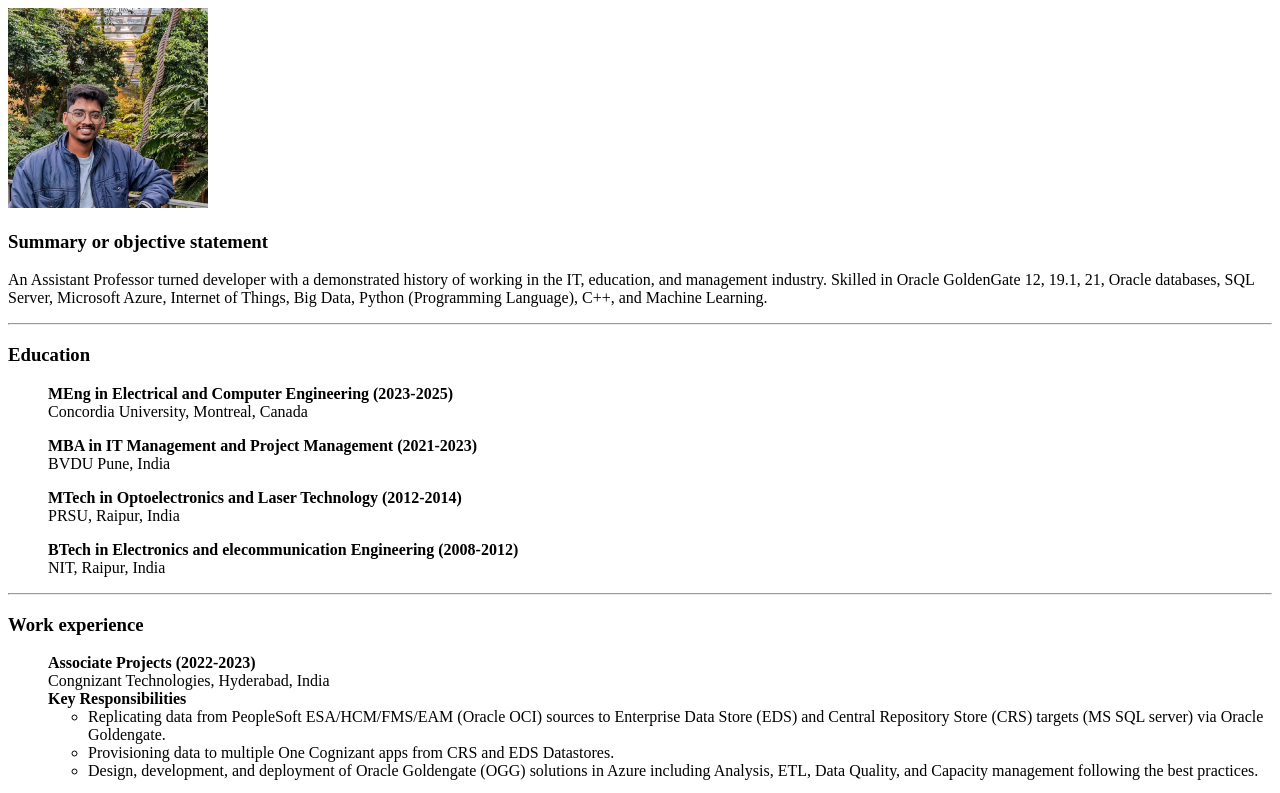
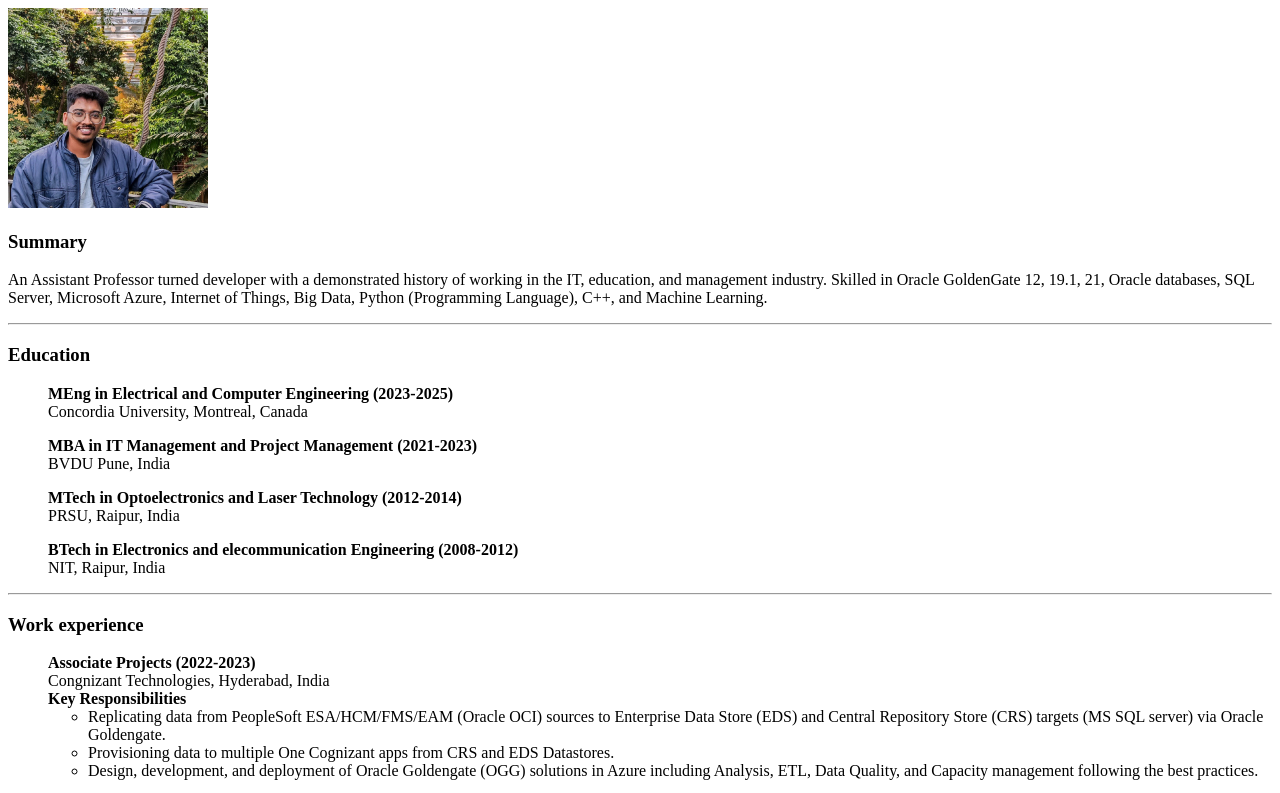
Before and after one commit to reynoldsduddu/My-Resume, a plain HTML site: page index.html in a window 1280 px wide. Shown: the top 793 px of the page. Drawn offline with Linux system fonts and the light colour scheme.

Commit message:
Update index.html

```diff
--- a/index.html
+++ b/index.html
@@ -8,7 +8,7 @@
 <body>
 
     <img src="./assets/profile.jpg" alt="My Picture" width = 200>
-    <h3>Summary or objective statement</h3>
+    <h3>Summary</h3>
     <p>An Assistant Professor turned developer with a demonstrated history of working in the IT, education, and management industry. Skilled in Oracle GoldenGate 12, 19.1, 21, Oracle databases, SQL Server, Microsoft Azure, Internet of Things, Big Data, Python (Programming Language), C++, and Machine Learning.</p>
 <hr>
     <h3>Education</h3>
```
